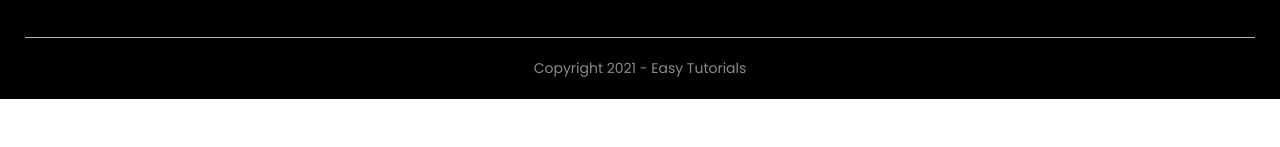
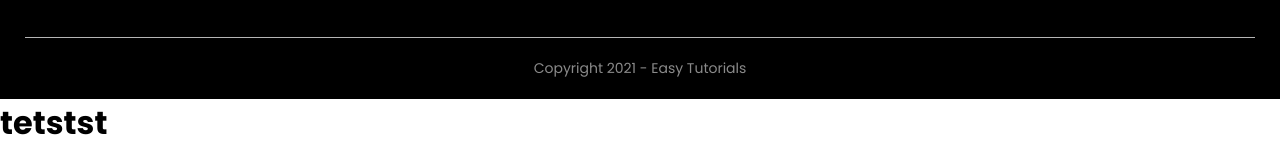
Before and after one commit to thaittrinh/EcommerceUI, a plain HTML site: page basic-ui-test/index copy.html in a window 1280 px wide. Shown: the part 4164-4311 px from the top of the page. Before the commit the page ends 4263 px from the top, so only its background shows below. Drawn offline with Linux system fonts and the light colour scheme.

Commit message:
Update index copy.html

```diff
--- a/basic-ui-test/index copy.html
+++ b/basic-ui-test/index copy.html
@@ -354,7 +354,7 @@
       <p class="copyright">Copyright 2021 - Easy Tutorials</p>
     </div>
   </div>
-
+<h1>tetstst</h1>
 <script>
   var MenuItems = document.getElementById("MenuItems");
   MenuItems.style.maxHeight = "0px";
```
